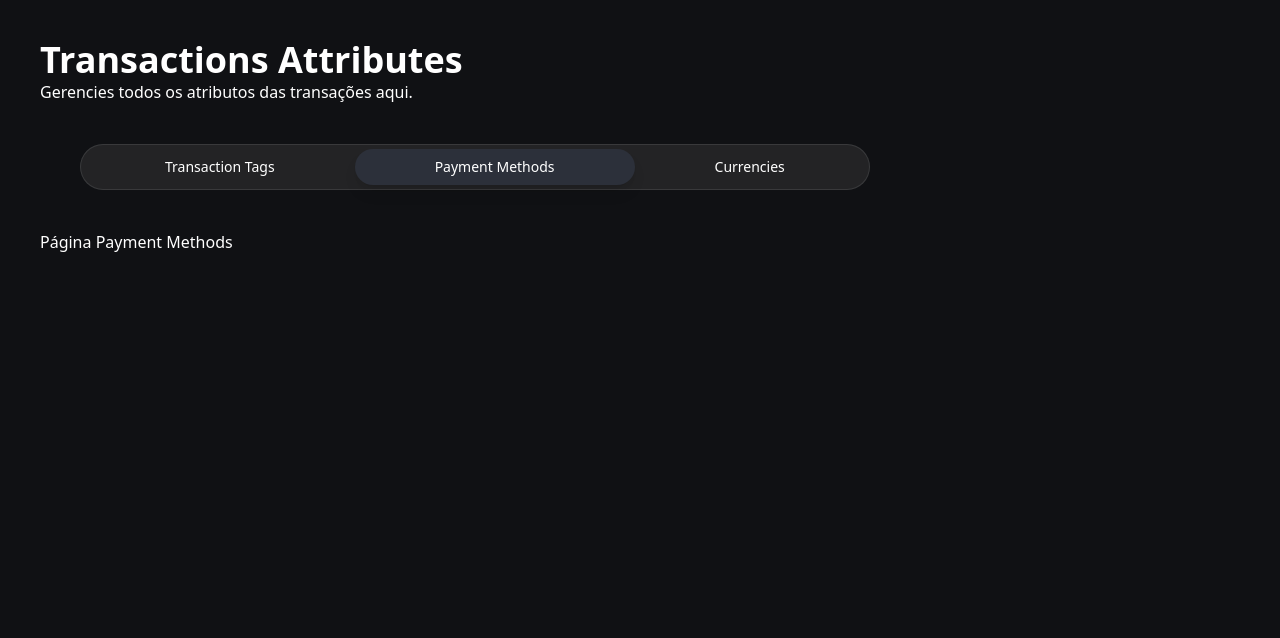
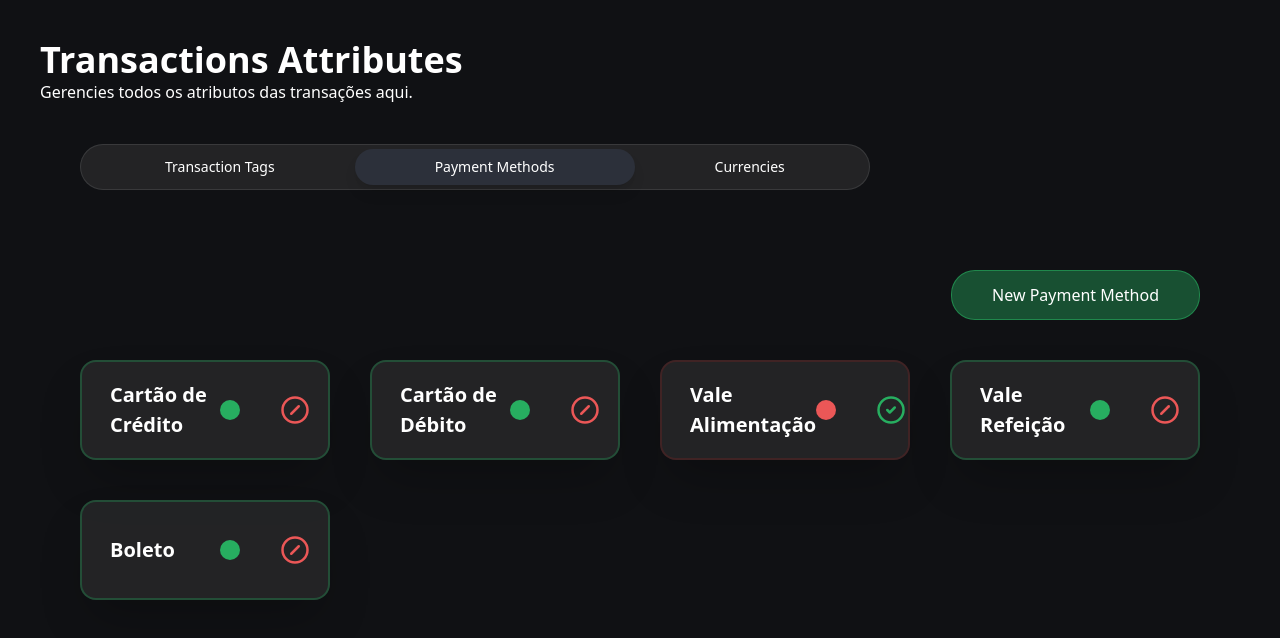
Before and after one commit to alepretto/friday-night-web, a SvelteKit app in the folder web/: page /friday/transaction-attributes/payment-methods in a window 1280 px wide. Shown: the top 638 px of the page. Built offline with nearby package versions, Linux system fonts and the light colour scheme.

Commit message:
Finalizando pagina de Payment Methods. Closes #3

```diff
--- a/web/src/routes/friday/transaction-attributes/payment-methods/+page.svelte
+++ b/web/src/routes/friday/transaction-attributes/payment-methods/+page.svelte
@@ -1 +1,48 @@
-<h1>Página Payment Methods</h1>
+<script lang="ts">
+	import { CircleCheck, CircleSlash } from 'lucide-svelte';
+
+	interface PaymentMethod {
+		id: number;
+		label: string;
+		active: boolean;
+	}
+
+	const methods: PaymentMethod[] = [
+		{ id: 1, label: 'Cartão de Crédito', active: true },
+		{ id: 2, label: 'Cartão de Débito', active: true },
+		{ id: 3, label: 'Vale Alimentação', active: false },
+		{ id: 4, label: 'Vale Refeição', active: true },
+		{ id: 5, label: 'Boleto', active: true }
+	];
+</script>
+
+<section>
+	<div class="flex items-center justify-end p-10">
+		<button
+			class="cursor-pointer rounded-3xl border border-success/60 bg-success/40 px-10 py-3 transition-colors hover:bg-success"
+		>
+			New Payment Method
+		</button>
+	</div>
+
+	<div class="grid grid-cols-4 gap-10 px-10">
+		{#each methods as method (method.id)}
+			<div
+				class="flex h-25 items-center justify-around rounded-2xl border-2 bg-secondary/30 px-2 shadow-2xl {method.active
+					? 'border-success/30'
+					: 'border-failed/30'}"
+			>
+				<div class="w-full pl-5 text-[20px] font-bold">{method.label}</div>
+				<div class="flex shrink-0 items-center justify-between gap-10">
+					{#if method.active}
+						<div class=" h-5 w-5 rounded-full bg-success"></div>
+						<div class="w-10 cursor-pointer text-friday-red"><CircleSlash size={30} /></div>
+					{:else}
+						<div class="h-5 w-5 rounded-full bg-friday-red"></div>
+						<div class="w-10 cursor-pointer text-success"><CircleCheck size={30} /></div>
+					{/if}
+				</div>
+			</div>
+		{/each}
+	</div>
+</section>
--- a/web/src/routes/friday/transaction-attributes/transaction-tags/+page.svelte
+++ b/web/src/routes/friday/transaction-attributes/transaction-tags/+page.svelte
@@ -38,6 +38,22 @@
 		outcome: 'border-failed bg-failed/50',
 		income: 'border-success bg-success/50'
 	};
+
+	const totalPages = 68;
+	let currentPage = $state(1);
+
+	function getVisiblePages(current: number, total: number) {
+		if (total <= 5) return Array.from({ length: total }, (_, i) => i + 1);
+		const pages: (number | '...')[] = [1, 2, 3];
+		if (current > 4) pages.push('...');
+		if (current > 3 && current < total - 1) pages.push(current);
+		pages.push('...');
+		pages.push(total - 1, total);
+		// deduplica
+		return [...new Set(pages)];
+	}
+
+	const visiblePages = $derived(getVisiblePages(currentPage, totalPages));
 </script>
 
 <section>
@@ -66,7 +82,7 @@
 		</button>
 	</div>
 
-	<div class="flex flex-col items-center">
+	<div class="flex flex-col items-center justify-center">
 		<div class="w-full max-w-7xl">
 			<Table data={tags} {columns} rowKey="id">
 				{#snippet cell({ row, key })}
@@ -102,5 +118,24 @@
 				{/snippet}
 			</Table>
 		</div>
+
+		<!-- Pagination -->
+		<div class="mt-8 flex items-center gap-1">
+			{#each visiblePages as page (page)}
+				{#if page === '...'}
+					<span class="px-2 text-sm text-gray-500 select-none">...</span>
+				{:else}
+					<button
+						onclick={() => (currentPage = page as number)}
+						class="h-9 w-9 cursor-pointer rounded-lg text-sm font-medium transition-all duration-150
+            	{currentPage === page
+							? 'bg-gray-600 text-white'
+							: 'text-gray-400 hover:bg-white/10 hover:text-white'}"
+					>
+						{page}
+					</button>
+				{/if}
+			{/each}
+		</div>
 	</div>
 </section>
```
